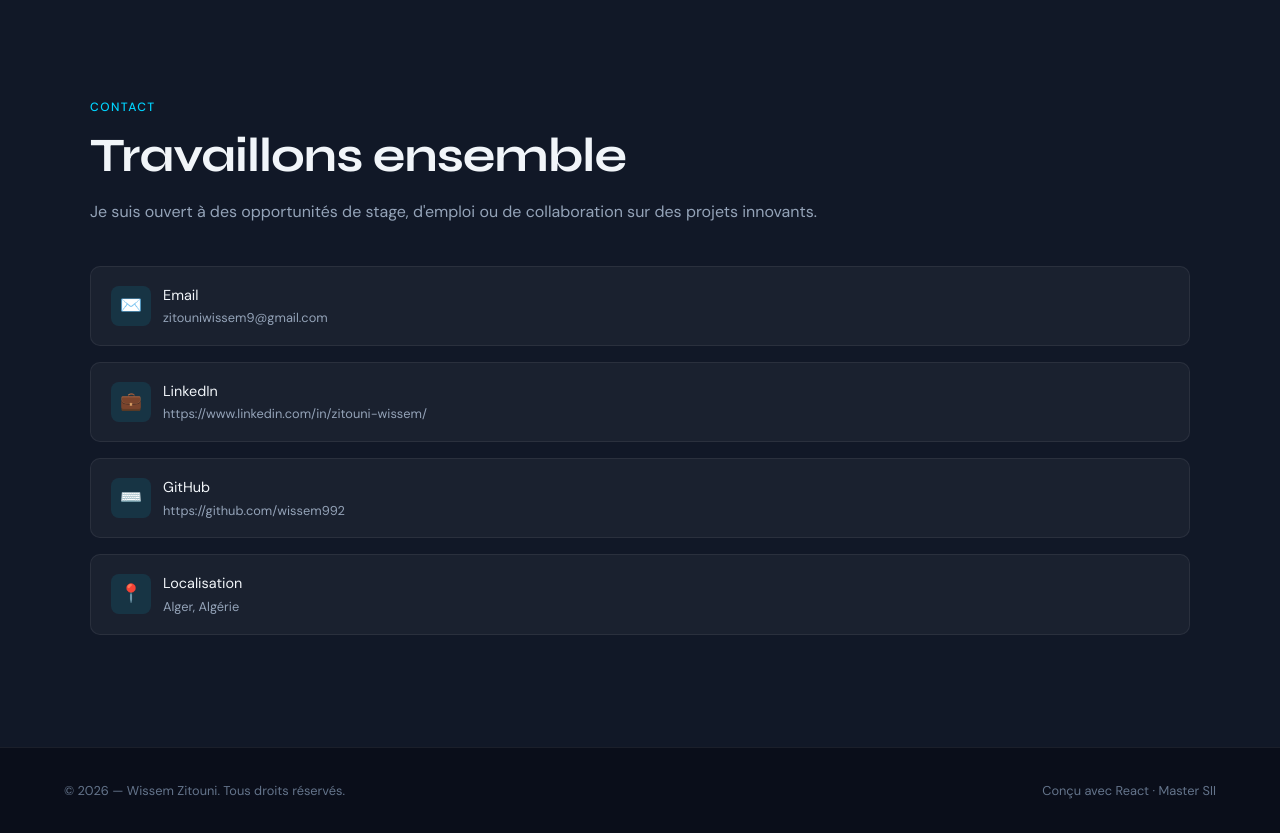
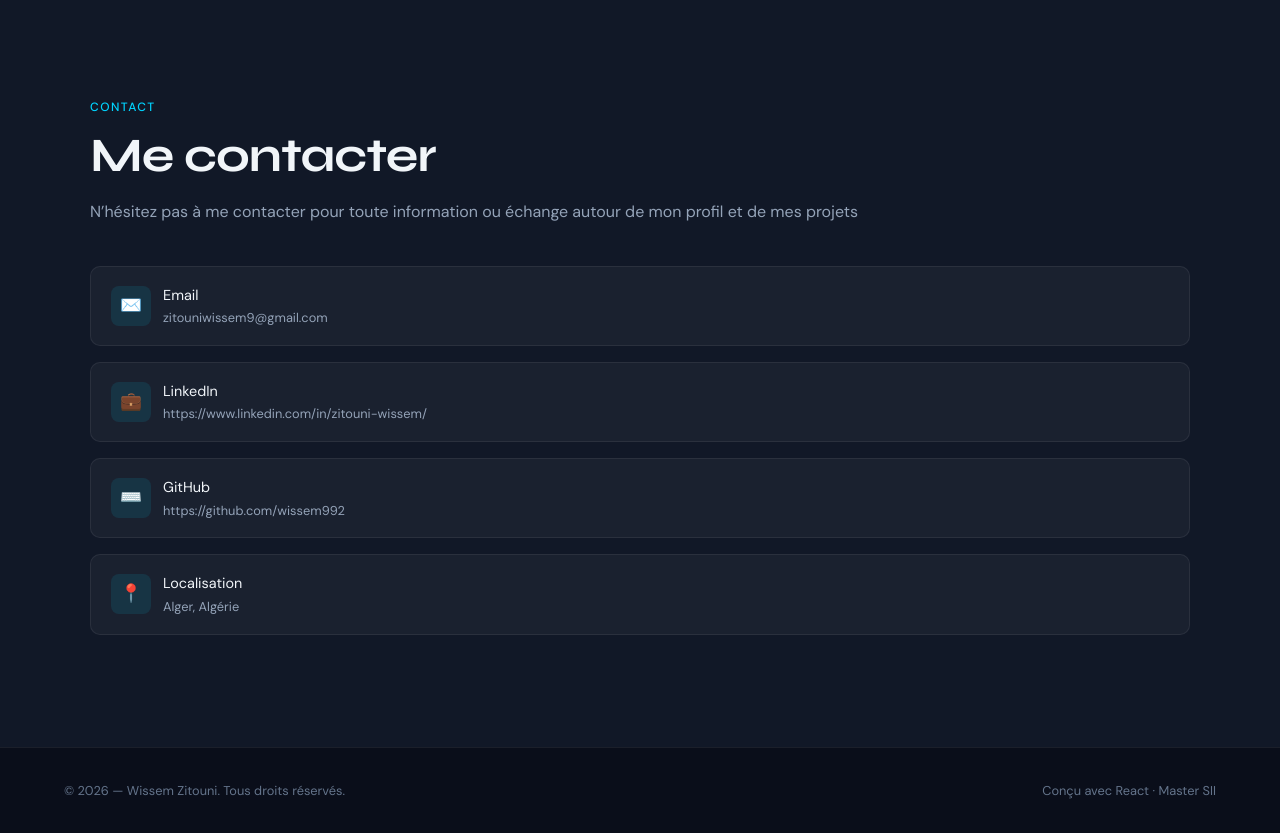
Before and after one commit to wissem992/wissem992.github.io, a React app: page / in a window 1280 px wide. Shown: the part 4860-5693 px from the top of the page. Built offline with nearby package versions, Linux system fonts and the light colour scheme; the HTML template or start-up script is replaced by a standard one.

Commit message:
changement contact phrase

```diff
--- a/src/sections/Contact.jsx
+++ b/src/sections/Contact.jsx
@@ -17,11 +17,10 @@ export default function Contact() {
           Contact
         </div>
         <h2 style={{ fontSize: 'clamp(1.8rem, 4vw, 3rem)', fontWeight: 700, letterSpacing: '-0.02em', marginBottom: '1rem', lineHeight: 1.1 }}>
-          Travaillons ensemble
+          Me contacter
         </h2>
         <p style={{ color: 'var(--text2)', marginBottom: '2.5rem', maxWidth: 1500 }}>
-          Je suis ouvert à des opportunités de stage, d'emploi ou de collaboration sur des projets innovants.
-        </p>
+  N’hésitez pas à me contacter pour toute information ou échange autour de mon profil et de mes projets        </p>
         <div style={{ display: 'flex', flexDirection: 'column', gap: '1rem', maxWidth: 1500 }}>
           {contactLinks.map(c => (
             <motion.a
```
